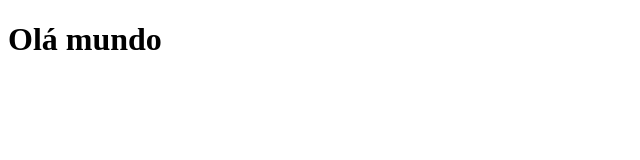
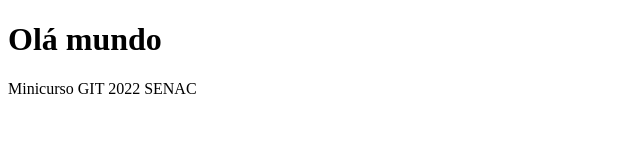
Before and after one commit to welisy/welisy.github.io, a plain HTML site: page index.html in a window 1280 px wide. Shown: the whole page, without its empty margins (0-640 px from the left). Drawn offline with Linux system fonts and the light colour scheme.

Commit message:
descrição

```diff
--- a/index.html
+++ b/index.html
@@ -8,5 +8,8 @@
 </head>
 <body>
     <h1>Olá mundo</h1>
+        <p>
+            Minicurso GIT 2022 SENAC
+        </p>
 </body>
 </html>
```
